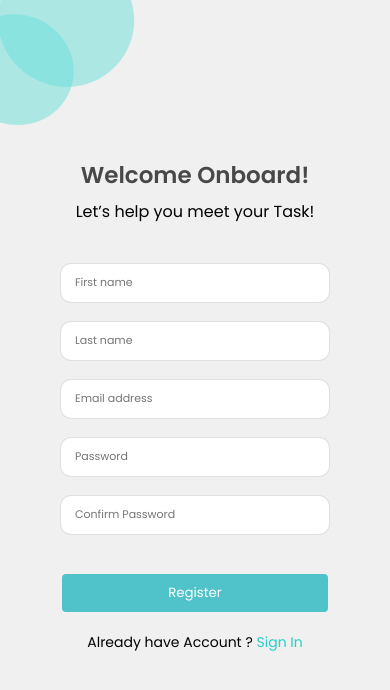
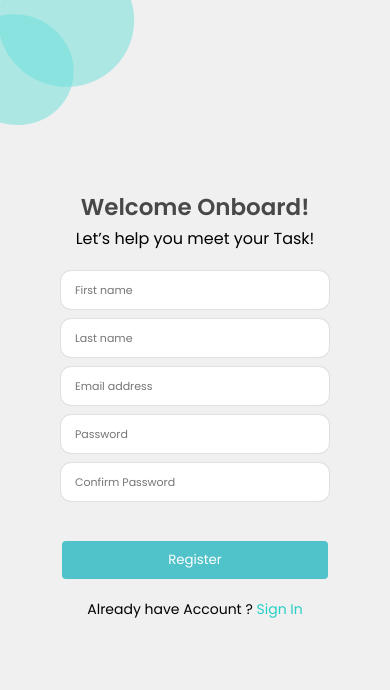
Before and after one commit to bisoladebiyi/simple-todo-list, a React (Create React App) app: page /signup in a window 390 px wide. Shown: the top 690 px of the page. Built offline with nearby package versions, Linux system fonts and the light colour scheme.

Commit message:
made changes in styling

```diff
--- a/src/App.css
+++ b/src/App.css
@@ -18,6 +18,7 @@ body {
   top: 0;
   left: 0;
   width: 150px;
+  z-index: 0;
 }
 
 /* sign-up & login  */
@@ -39,9 +40,11 @@ body {
   line-height: 27px;
   color: rgba(0, 0, 0, 0.7);
   margin-bottom: 16px;
+  z-index: 20;
+  position: relative;
 }
 
-.login-signup .meet-task-text {
+ .meet-task-text {
   margin-bottom: 40px;
 }
 
@@ -415,12 +418,16 @@ button:hover:disabled{
   .welcome {
     font-weight: 600;
     font-size: 23px;
-    margin-bottom: 10px;
+    margin-bottom: 5px;
+  }
+  .meet-task-text{
+    margin-bottom: 20px;
   }
   input {
     width: 240px;
     height: 28px;
     font-size: 11px;
+    margin-top: 10px;
   }
 }
 
--- a/src/pages/todo-app.jsx
+++ b/src/pages/todo-app.jsx
@@ -45,11 +45,10 @@ const TodoApp = () => {
         setSkip(response.data.skip);
         setLimit(response.data.limit);
         setTotal(response.data.total);
-        setIsLoading(false)
       })
       .catch((error) => {
         console.log(error);
-      });
+      }).finally(()=> setIsLoading(false));
   }, [skip]);
 
   const showInput = () => {
```
